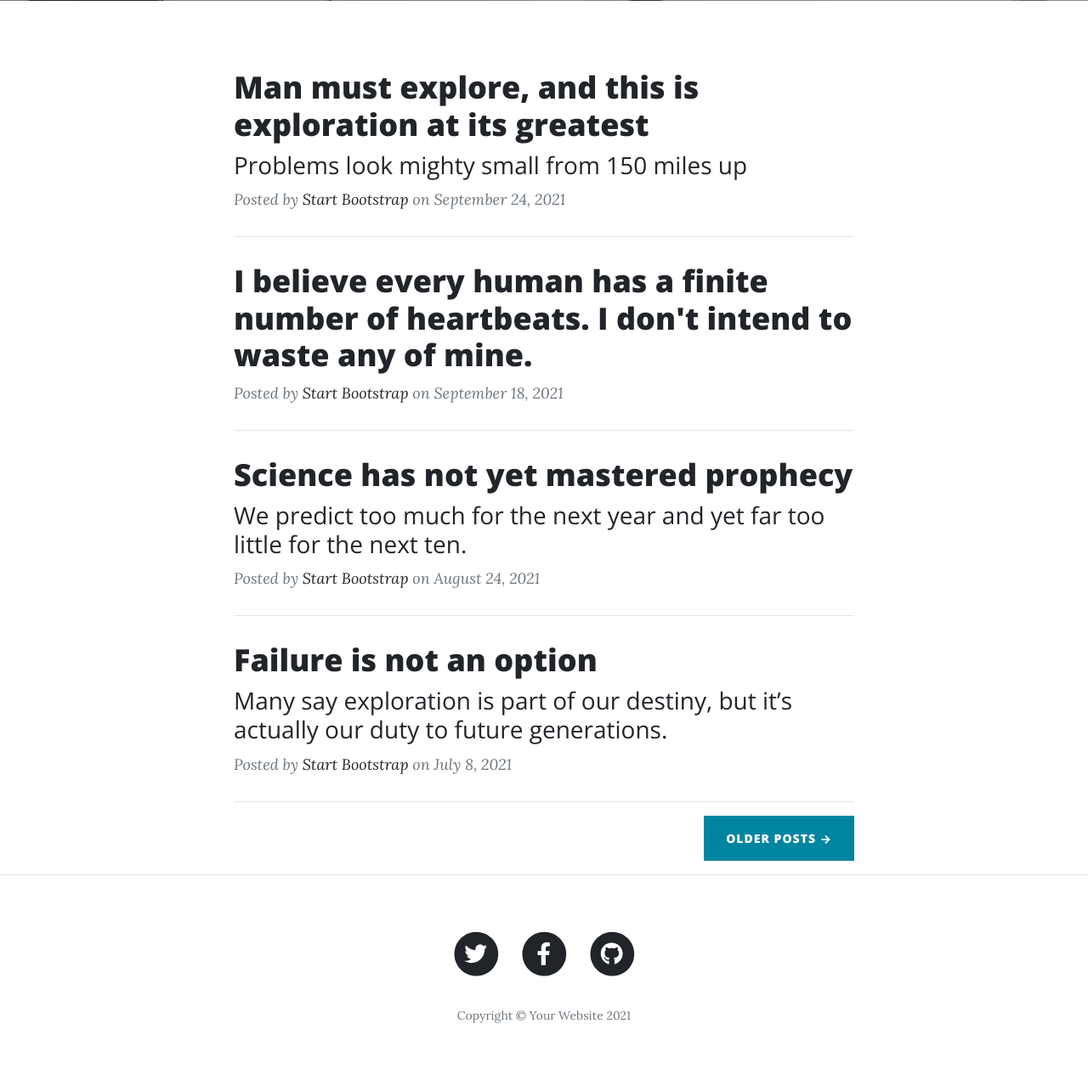
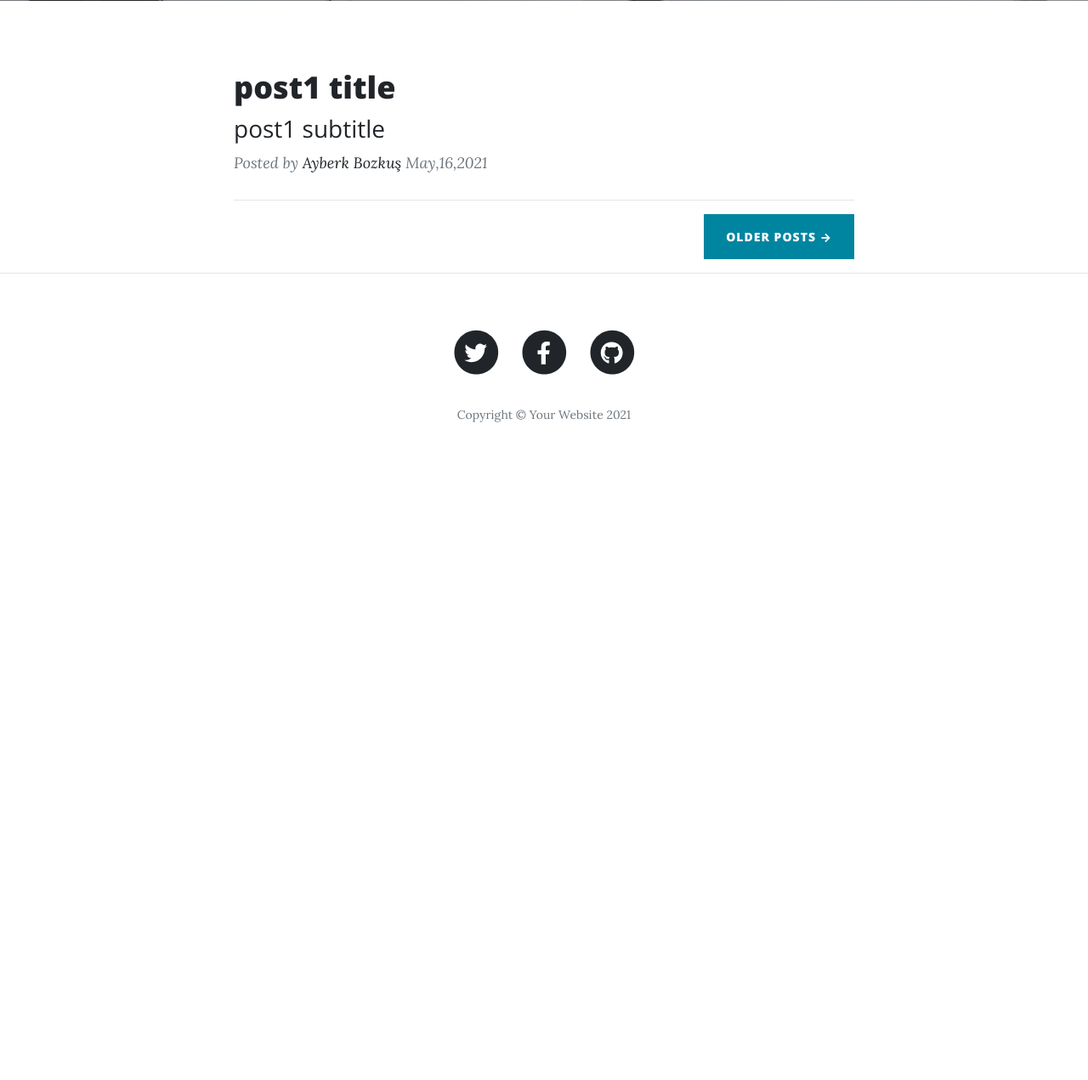
Before and after one commit to ayberkbozkus/Flask_Blog, a Flask app: page / in a window 1280 px wide. Shown: the part 531-1802 px from the top of the page at 85% size. After the commit the page ends 1028 px from the top, so only its background shows below. Run offline with Flask 2, Linux system fonts and the light colour scheme; data comes from the database, SQL or seed files in the repository; both versions use the stored data as it was after the commit; some libraries are stand-ins or nearby versions.

Commit message:
post create and query is okay

```diff
--- a/CleanBlog/models.py
+++ b/CleanBlog/models.py
@@ -25,14 +25,15 @@ class Post(db.Model):
     id = db.Column(db.Integer, primary_key = True)
     title = db.Column(db.String, nullable=False)
     subtitle = db.Column(db.String, nullable=False)
-    post_date = db.Column(db.DateTime, nullable=False, default = datetime.now().strftime('%Y-%m-%d'))
+    post_date = db.Column(db.DateTime, nullable=False, default = datetime.now) # ().strftime('%Y-%m-%d')
     post_text = db.Column(db.Text, nullable=False)
     user_id = db.Column(db.Integer, db.ForeignKey('user.id'), nullable=False)
 
-    def __init__(self, title, subtitle, post_text):
+    def __init__(self, title, subtitle, post_text, user):
         self.title= title
         self.subtitle = subtitle
         self.post_text = post_text
+        self.user = user
 
     def __repr__(self):
         return f'User: {self.title}, {self.subtitle}'
--- a/CleanBlog/routes.py
+++ b/CleanBlog/routes.py
@@ -1,13 +1,14 @@
 from CleanBlog.models import User, Post
 from flask import render_template, flash, redirect, url_for
 from CleanBlog import app, db
-from CleanBlog.forms import RegisterForm, LoginForm
-from flask_login import login_user, current_user, logout_user
+from CleanBlog.forms import PostForm, RegisterForm, LoginForm
+from flask_login import login_user, current_user, logout_user, login_required
 
 @app.route("/")
 @app.route("/home")
 def index():
-    return render_template('index.html', title = 'HOME')
+    posts = Post.query.order_by(Post.id.desc()).all()
+    return render_template('index.html', title = 'HOME',posts = posts)
 
 @app.route("/about")
 def about():
@@ -52,11 +53,20 @@ def login():
     return render_template('login.html', title = 'LOGIN', form=form)
 
 @app.route("/logout")
+@login_required
 def logout():
     logout_user()
     flash(f'Logout successfully', 'success')
     return redirect(url_for('index'))
 
-@app.route("/post/new")
+@app.route("/post/new", methods=['GET','POST'])
+@login_required
 def new_post():
-    return render_template('create_post.html', title = 'Create Post')
+    form = PostForm()
+    if form.validate_on_submit():
+        post = Post(title=form.title.data, subtitle=form.subtitle.data, post_text=form.post_text.data, user = current_user)
+        db.session.add(post)
+        db.session.commit()
+        flash(f'Post is created', 'success')
+        return redirect(url_for('index'))
+    return render_template('create_post.html', title = 'Create Post', form=form)
--- a/CleanBlog/templates/base.html
+++ b/CleanBlog/templates/base.html
@@ -41,6 +41,7 @@
                         <li class="nav-item"><a class="nav-link" href="{{ url_for('post') }}">Sample Post</a></li>
                         <li class="nav-item"><a class="nav-link" href="{{ url_for('contact') }}">Contact</a></li>
                         {% if current_user.is_authenticated %}
+                        <li class="nav-item"><a class="nav-link" href="{{ url_for('new_post') }}">Add Post</a></li>
                         <li class="nav-item"><a class="nav-link" href="{{ url_for('logout') }}">Logout</a></li>
                         {% else %}
                         <li class="nav-item"><a class="nav-link" href="{{ url_for('login') }}">Login</a></li>
--- a/CleanBlog/templates/index.html
+++ b/CleanBlog/templates/index.html
@@ -33,52 +33,21 @@
                         {% endwith %}
 
 
-
+                    {% for post in posts %}
                     <div class="post-preview">
                         <a href="post.html">
-                            <h2 class="post-title">Man must explore, and this is exploration at its greatest</h2>
-                            <h3 class="post-subtitle">Problems look mighty small from 150 miles up</h3>
+                            <h2 class="post-title"> {{ post.title }} </h2>
+                            <h3 class="post-subtitle"> {{ post.subtitle }} </h3>
                         </a>
                         <p class="post-meta">
                             Posted by
-                            <a href="#!">Start Bootstrap</a>
-                            on September 24, 2021
+                            <a href="#!"> {{ post.user.name }} </a>
+                            {{ post.post_date.strftime('%B,%d,%Y') }}
                         </p>
                     </div>
                     <hr />
-                    <div class="post-preview">
-                        <a href="post.html"><h2 class="post-title">I believe every human has a finite number of heartbeats. I don't intend to waste any of mine.</h2></a>
-                        <p class="post-meta">
-                            Posted by
-                            <a href="#!">Start Bootstrap</a>
-                            on September 18, 2021
-                        </p>
-                    </div>
-                    <hr />
-                    <div class="post-preview">
-                        <a href="post.html">
-                            <h2 class="post-title">Science has not yet mastered prophecy</h2>
-                            <h3 class="post-subtitle">We predict too much for the next year and yet far too little for the next ten.</h3>
-                        </a>
-                        <p class="post-meta">
-                            Posted by
-                            <a href="#!">Start Bootstrap</a>
-                            on August 24, 2021
-                        </p>
-                    </div>
-                    <hr />
-                    <div class="post-preview">
-                        <a href="post.html">
-                            <h2 class="post-title">Failure is not an option</h2>
-                            <h3 class="post-subtitle">Many say exploration is part of our destiny, but it’s actually our duty to future generations.</h3>
-                        </a>
-                        <p class="post-meta">
-                            Posted by
-                            <a href="#!">Start Bootstrap</a>
-                            on July 8, 2021
-                        </p>
-                    </div>
-                    <hr />
+                    {% endfor %}
+
                     <!-- Pager-->
                     <div class="clearfix"><a class="btn btn-primary float-right" href="#!">Older Posts →</a></div>
                 </div>
```
Also changed, not shown: CleanBlog/forms.py (+7 -1 lines), CleanBlog/templates/create_post.html (added, +55 -0 lines), CleanBlog/blog.db.
